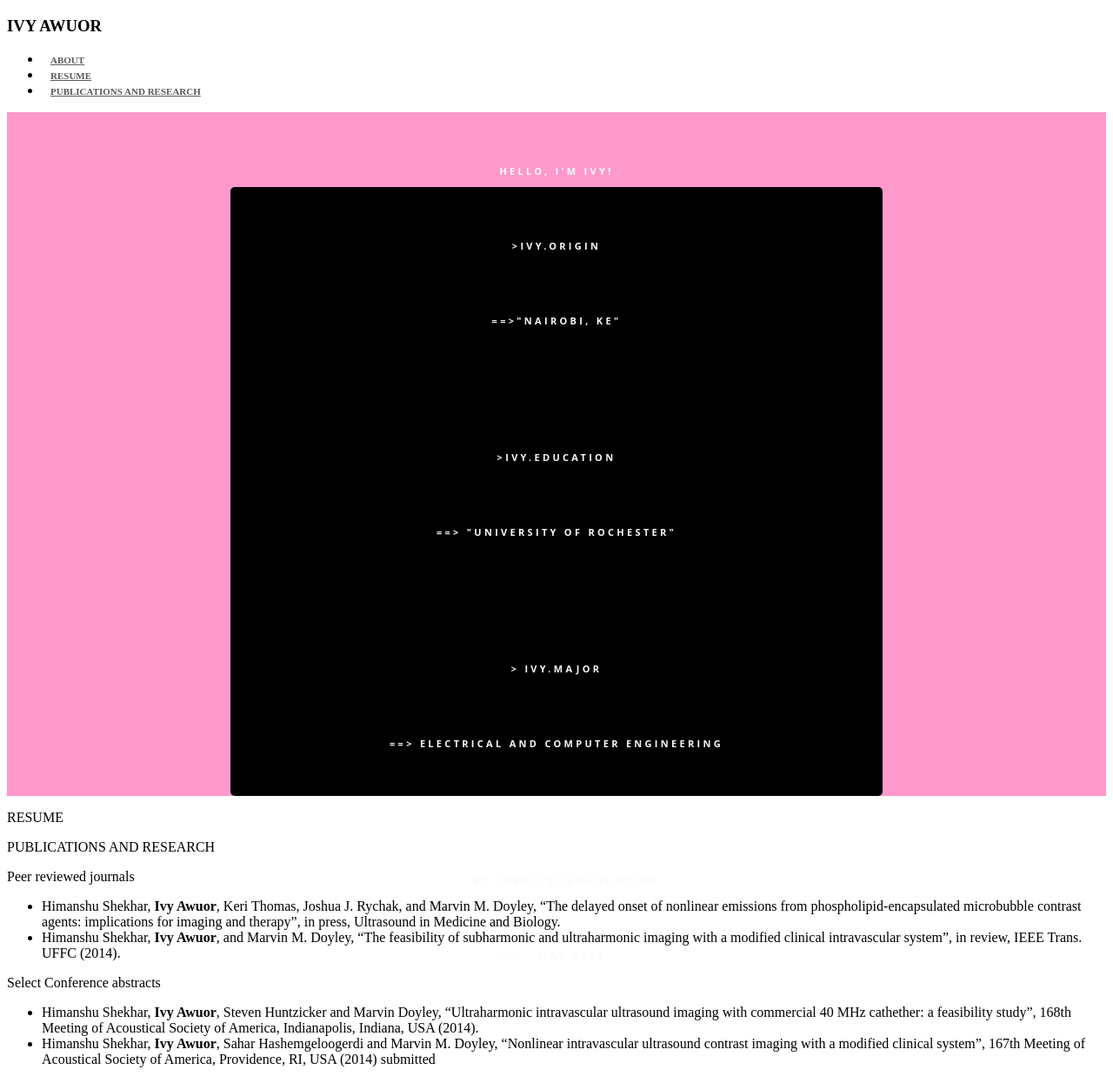
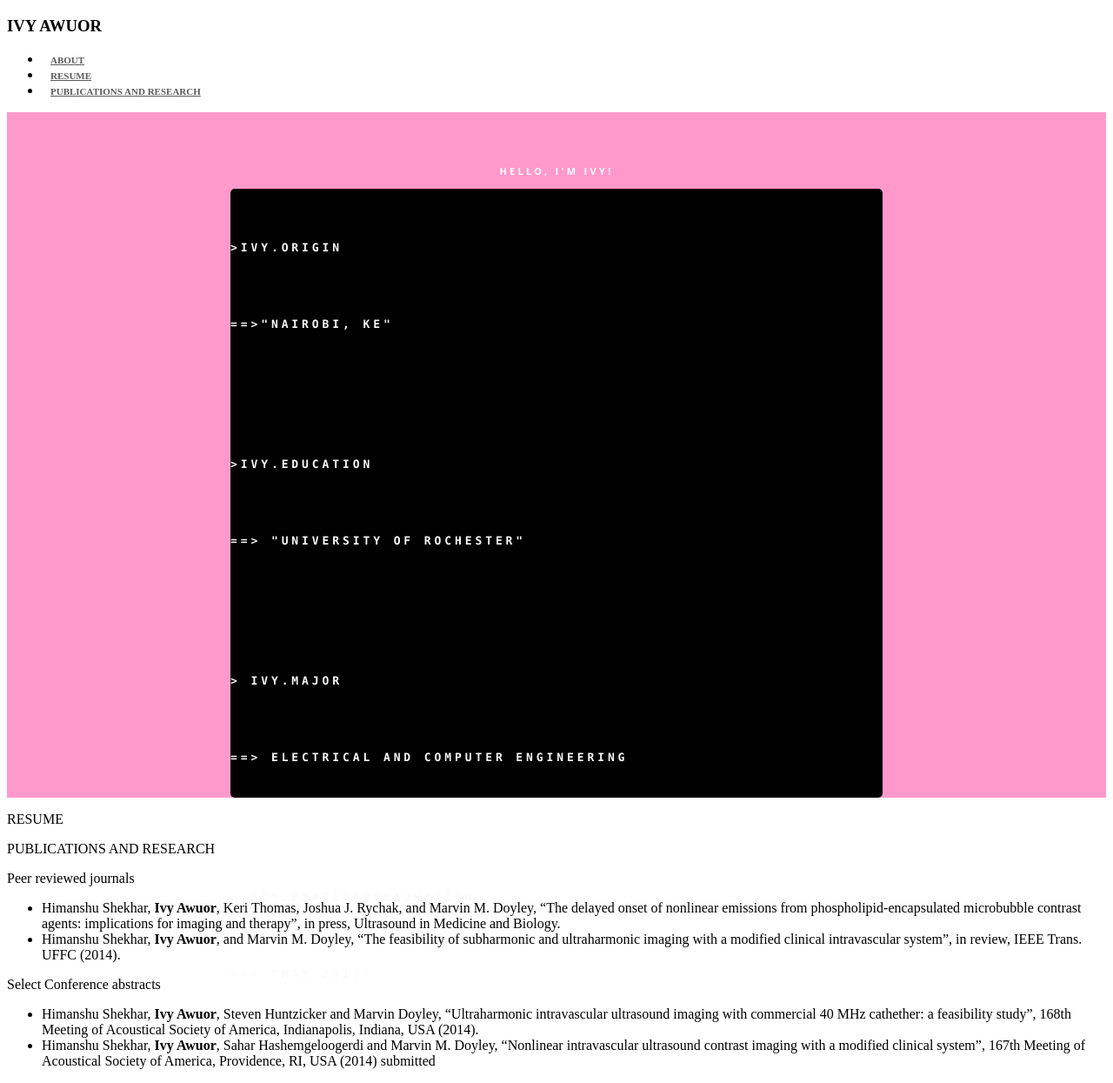
Before and after one commit to rawuor/rawuor.github.io, a Jekyll site: the page index.html, which Jekyll copies as it is, in a window 1280 px wide. Shown: the whole page at 87% size. Built offline with Jekyll 4.4.1, drawn with Linux system fonts in a browser that asks for light colours.

Commit message:
Update default.css

```diff
--- a/css/default.css
+++ b/css/default.css
@@ -38,6 +38,8 @@
  font-size:30px;
  background-color: black;
  height:700px;
+}
+#inner_about p{
  font-family:'Monaco', 'Courier New';
  text-align:left;
  font-size:13px;
```
